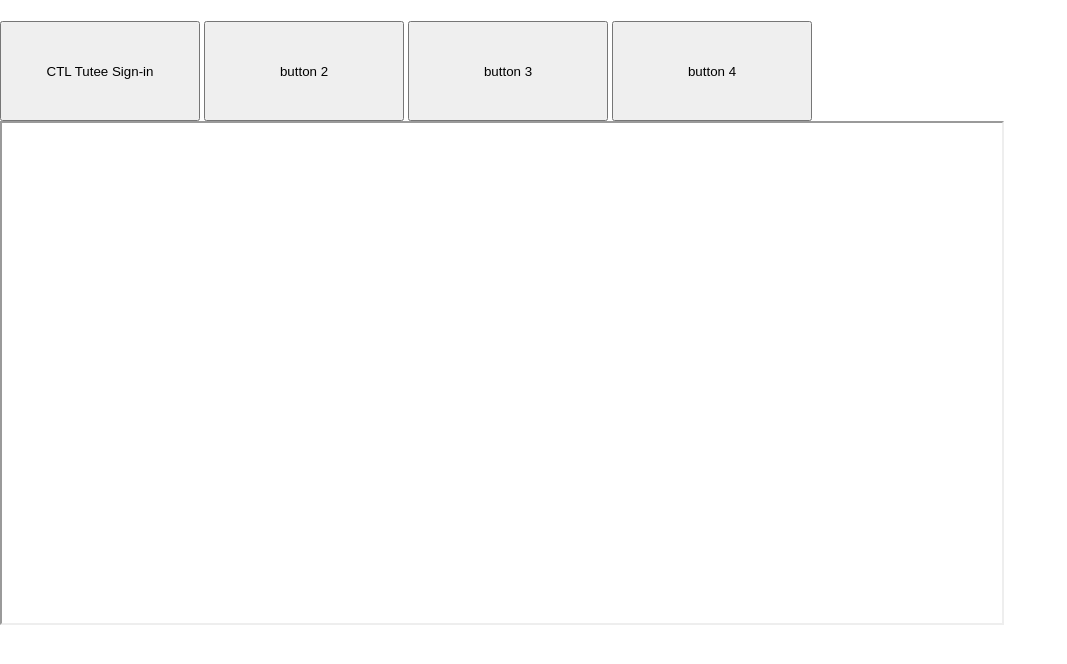
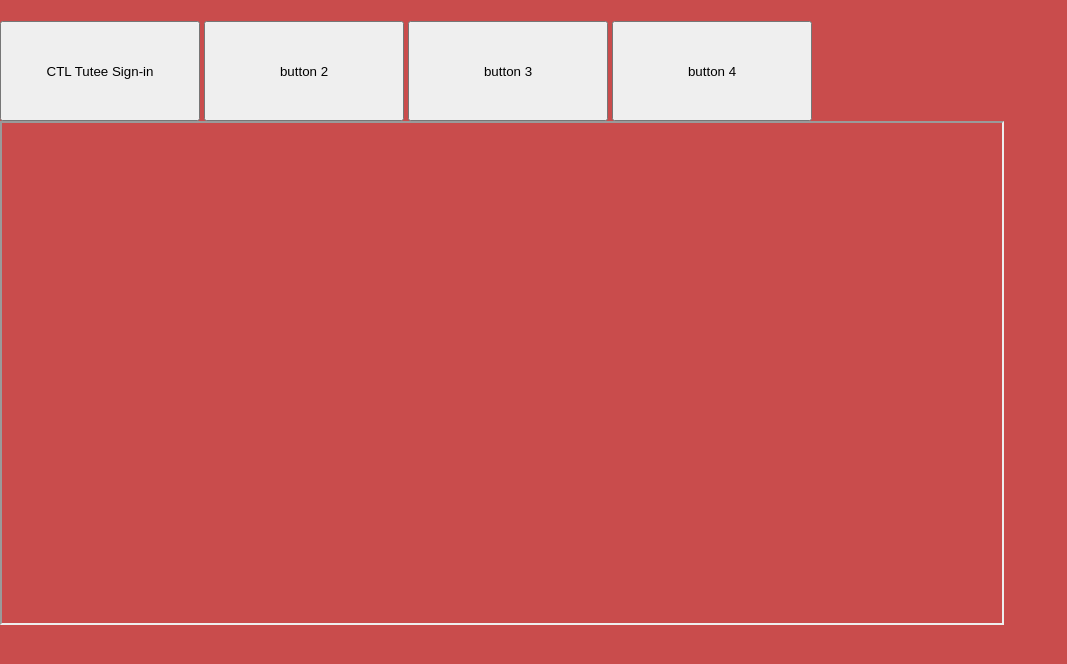
Before and after one commit to Knox-College-Makerspace-Network/CTL-Forms-Website, a plain HTML site: page index.html in a window 1280 px wide. Shown: the whole page, without its empty margins (0-1067 px from the left). Drawn offline with Linux system fonts and the light colour scheme.

Commit message:
Website Changes

```diff
--- a/style.css
+++ b/style.css
@@ -1,5 +1,5 @@
 body {
-	background-color: white;
+	background-color: rgb(201, 76, 76);
 	margin: 0;
 	padding: 0;
 }
@@ -11,4 +11,4 @@ button {
 	padding: 0;
 }
 
-}
+}z
```
